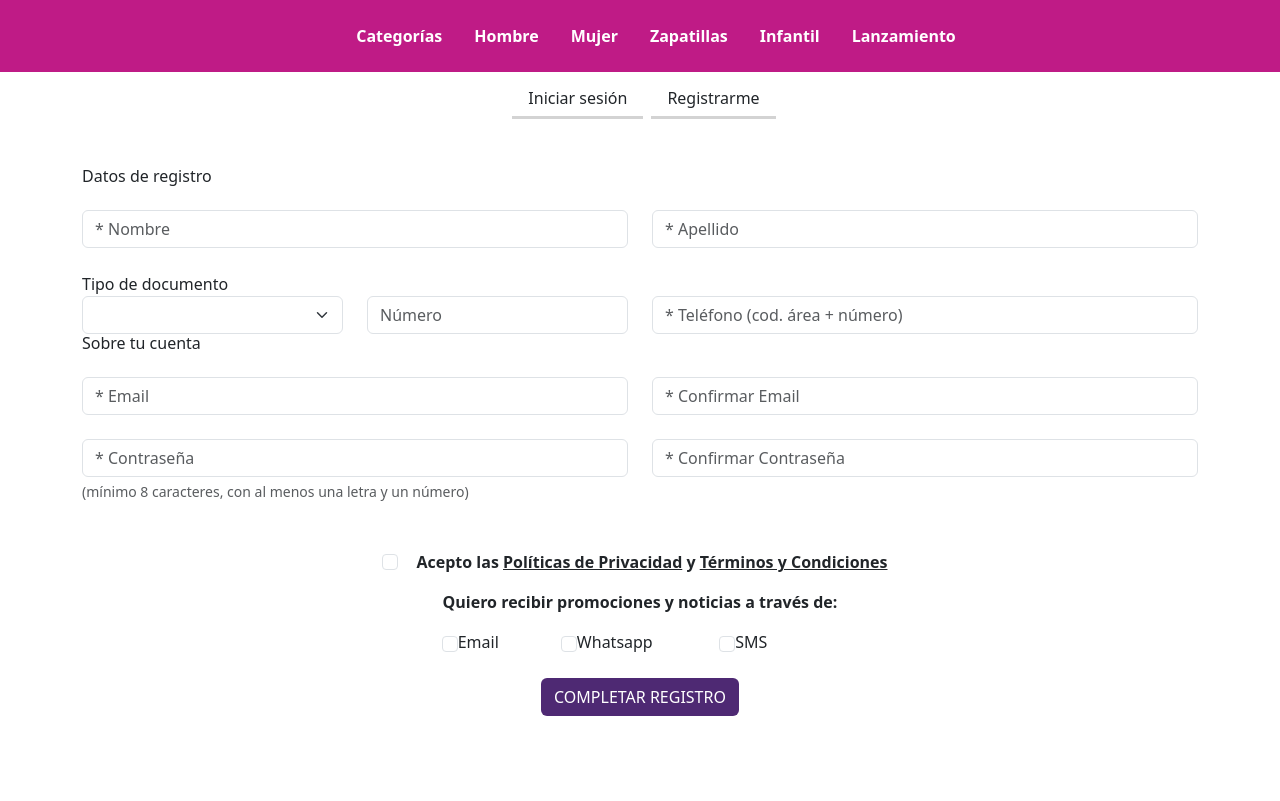
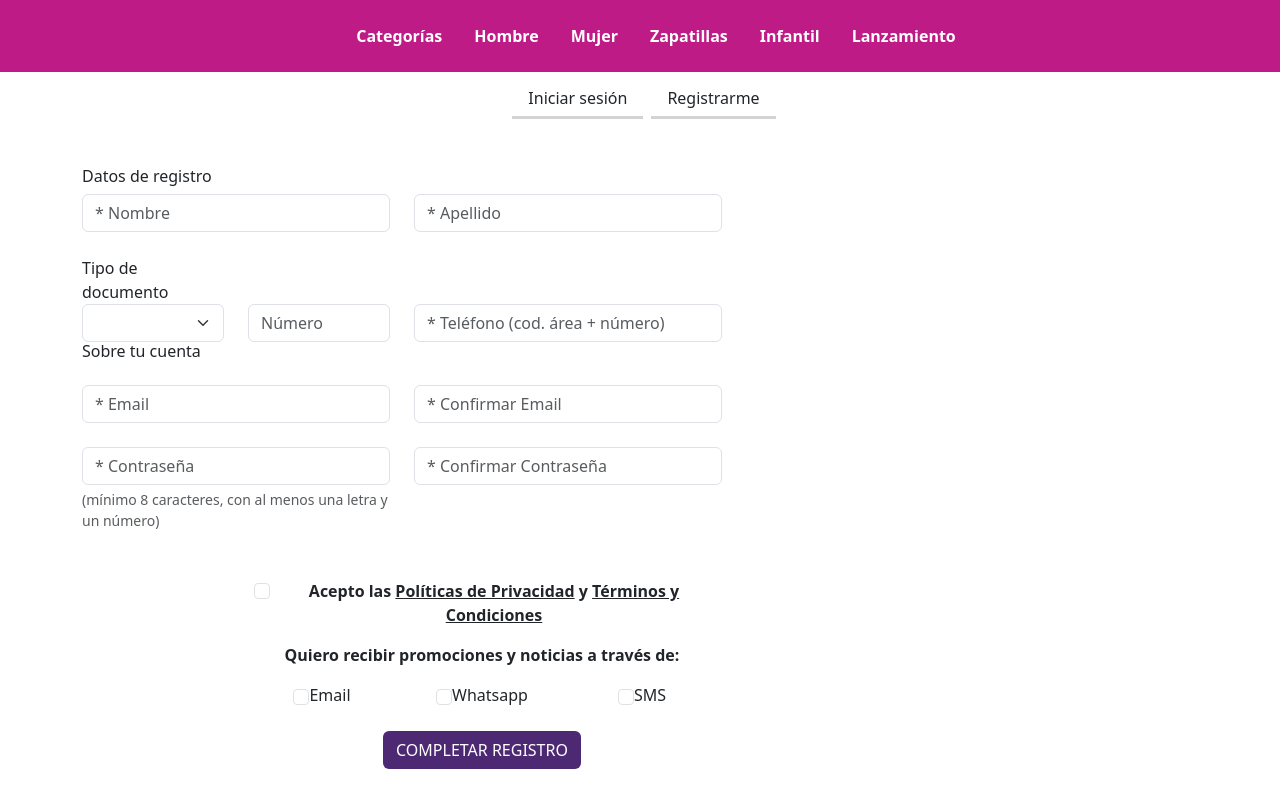
Before and after one commit to gimenabugiolachio/FormDSW, a plain HTML site: page index.html in a window 1280 px wide. Drawn offline with nearby package versions, Linux system fonts and the light colour scheme.

Commit message:
Arreglos

```diff
--- a/index.html
+++ b/index.html
@@ -41,7 +41,7 @@
 
         <div class="container mt-5">
             <form>
-                <h6 class="mb-4">Datos de registro</h6>
+                <h6 class="mb-2">Datos de registro</h6>
                 <div class="row">
                     <div class="form-group col-md-6">
                         <input type="text" class="form-control" id="nombre" placeholder="* Nombre" required>
@@ -71,14 +71,15 @@
                     </div>
                 </div>
 
-                <h6 class="mb-4">Sobre tu cuenta</h6>
+                <h6 class="mb-2">Sobre tu cuenta</h6>
                 <div class="row mt-4">
                     <div class="form-group col-md-6">
                         <input type="email" class="form-control" id="email" placeholder="* Email" required>
                     </div>
 
                     <div class="form-group col-md-6">
-                        <input type="email" class="form-control" id="confirmEmail" placeholder="* Confirmar Email" required>
+                        <input type="email" class="form-control" id="confirmEmail" placeholder="* Confirmar Email"
+                            required>
                     </div>
                 </div>
                 <div class="row mt-4">
@@ -90,20 +91,20 @@
                         </div>
                     </div>
                     <div class="form-group col-md-6">
-                        <input type="password" class="form-control" id="confirmPassword" placeholder="* Confirmar Contraseña"
-                            required>
+                        <input type="password" class="form-control" id="confirmPassword"
+                            placeholder="* Confirmar Contraseña" required>
                     </div>
                 </div>
                 <div class="container mt-5">
+                    <div class="row">
+                        <div class="col-md-9 offset-md-3">
                             <div class="form-check col-md-12 text-center">
                                 <input class="form-check-input check-acep" type="checkbox" value="" id="flexCheckDefault">
                                 <label class="form-check-label checkbox-label" for="flexCheckDefault">
                                     <b>Acepto las <u>Políticas de Privacidad</u> y <u>Términos y Condiciones</u></b>
                                 </label>
                             </div>
-
                             <p class="text-center mt-3"><b>Quiero recibir promociones y noticias a través de: </b></p>
-
                             <div class="row justify-content-center mb-3 checksRed">
                                 <div class="col-md-4 d-flex align-items-center justify-content-center">
                                     <input class="form-check-input" type="checkbox" value="" id="flexCheckEmail">
@@ -118,9 +119,10 @@
                                     <label class="form-check-label checkbox-label" for="flexCheckSMS">SMS</label>
                                 </div>
                             </div>
-
                             <div class="d-flex justify-content-center mt-4">
                                 <button type="submit" class="btn btn-completar">COMPLETAR REGISTRO</button>
+                            </div>
+                        </div>
                     </div>
                 </div>
             </form>
--- a/style.css
+++ b/style.css
@@ -52,13 +52,9 @@ section {
     font-weight: 400;
 }
 
-.check-acep {
-    position: relative;
-    left: 18em;
+
+
+
+form{
+    width: 50vw;
 }
-
-.checksRed{
-    width: 32vw;
-    position: relative;
-    left: 20em;
-}
```
Lines whose indentation alone changed are shown as unchanged.
